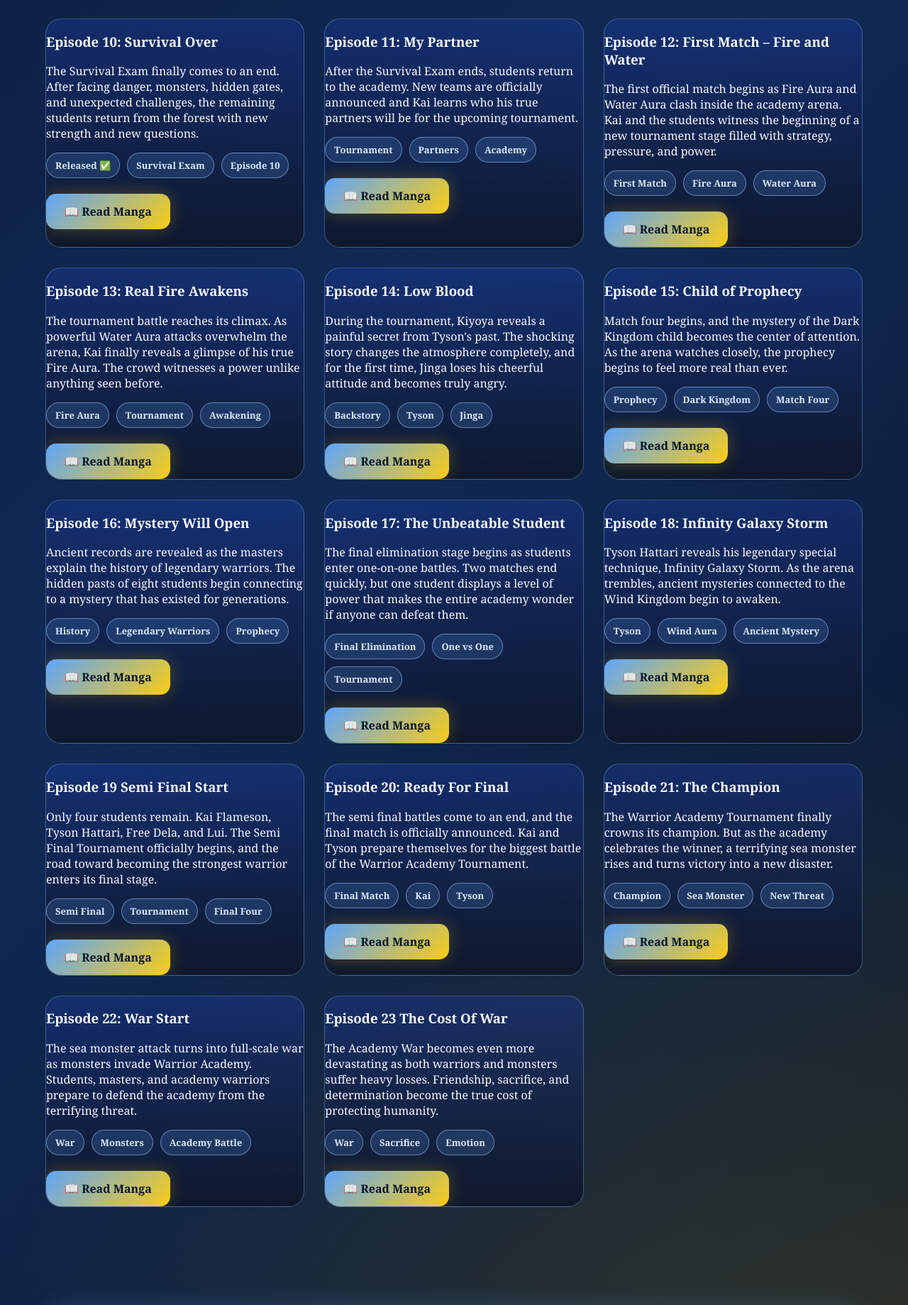
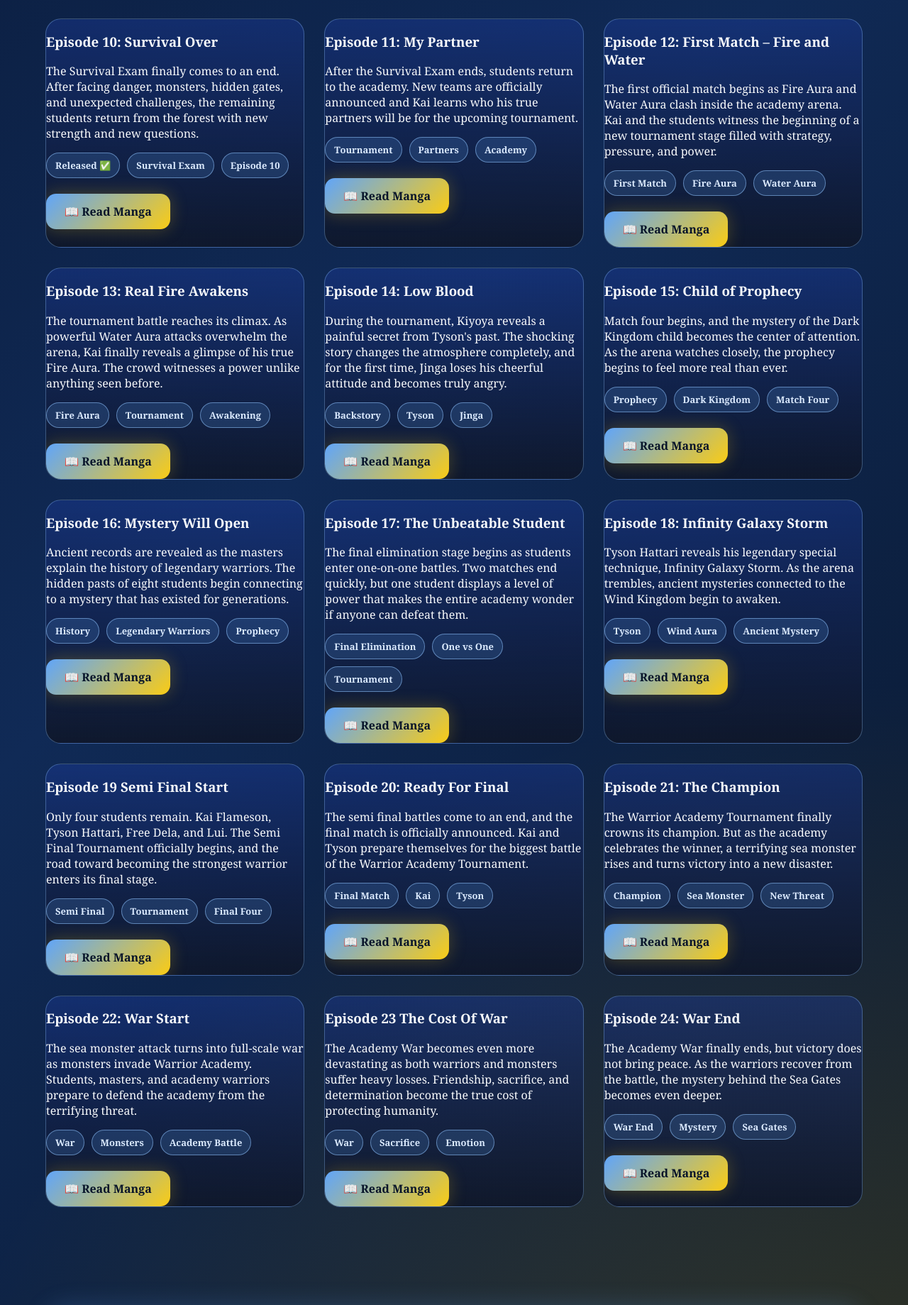
Before and after one commit to infinityaiworld001-cmd/my_world, a Flask app: page /chapters in a window 1280 px wide. Shown: the part 1485-3324 px from the top of the page at 71% size. Run offline with Flask 3, Linux system fonts and the light colour scheme.

Commit message:
Update chapters.html

```diff
--- a/templates/chapters.html
+++ b/templates/chapters.html
@@ -591,6 +591,28 @@ class="btn">
 
 </div>
 
+        <div class="chapter-card">
+    <h3>Episode 24: War End</h3>
+
+    <p>
+        The Academy War finally ends, but victory does not bring peace.
+        As the warriors recover from the battle, the mystery behind the
+        Sea Gates becomes even deeper.
+    </p>
+
+    <div class="tag-row">
+        <span class="tag">War End</span>
+        <span class="tag">Mystery</span>
+        <span class="tag">Sea Gates</span>
+    </div>
+
+    <br>
+
+    <a href="/manga/episode-24/1" class="btn">
+        📖 Read Manga
+    </a>
+</div>
+
     </div>
 </section>
 
```
